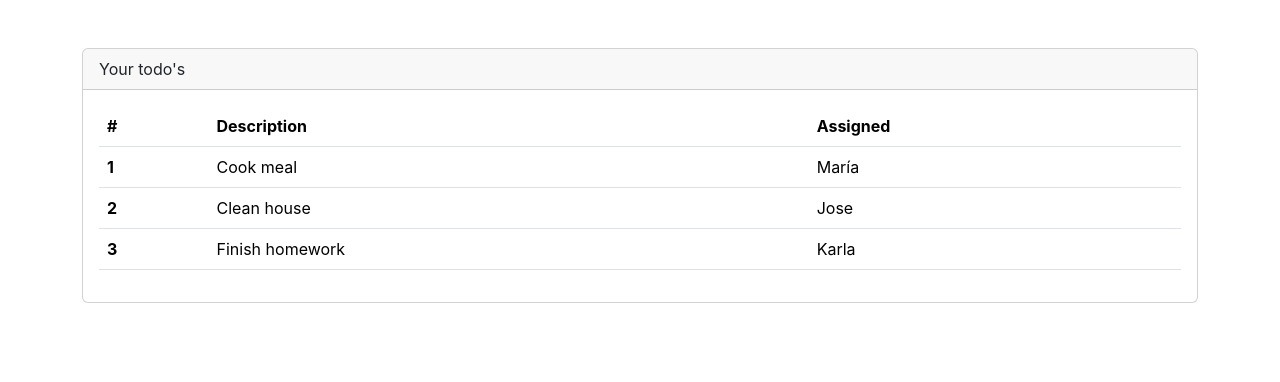
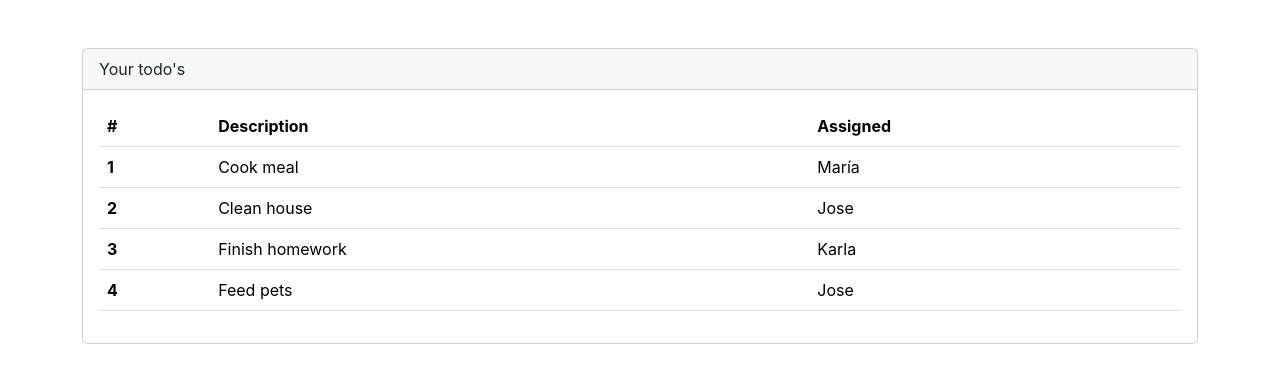
Before and after one commit to teresaga/react-todos, a React (Create React App) app: page / in a window 1280 px wide. Shown: the top 382 px of the page. Built offline with nearby package versions, Linux system fonts and the light colour scheme.

Commit message:
rendering react lists dynamically

```diff
--- a/src/App.js
+++ b/src/App.js
@@ -6,7 +6,8 @@ function App() {
   const todos = [
     {rowNumber: 1, rowDesc: 'Cook meal', rowAssigned: 'María'},
     {rowNumber: 2, rowDesc: 'Clean house', rowAssigned: 'Jose'},
-    {rowNumber: 3, rowDesc: 'Finish homework', rowAssigned: 'Karla'}
+    {rowNumber: 3, rowDesc: 'Finish homework', rowAssigned: 'Karla'},
+    {rowNumber: 4, rowDesc: 'Feed pets', rowAssigned: 'Jose'}
   ];
 
   return (
--- a/src/components/TodoTable.js
+++ b/src/components/TodoTable.js
@@ -11,21 +11,15 @@ function TodoTable(props) {
               </tr>
             </thead>
             <tbody>
-              <TodoRowItem
-                rowNumber = {props.todos[0].rowNumber}
-                rowDesc = {props.todos[0].rowDesc}
-                rowAssigned = {props.todos[0].rowAssigned}
-              />
-              <TodoRowItem
-                rowNumber = {props.todos[1].rowNumber}
-                rowDesc = {props.todos[1].rowDesc}
-                rowAssigned = {props.todos[1].rowAssigned}
-              />
-              <TodoRowItem
-                rowNumber = {props.todos[2].rowNumber}
-                rowDesc = {props.todos[2].rowDesc}
-                rowAssigned = {props.todos[2].rowAssigned}
-              />
+                {
+                    props.todos.map(todo => (
+                        <TodoRowItem
+                            rowNumber = {todo.rowNumber}
+                            rowDesc = {todo.rowDesc}
+                            rowAssigned = {todo.rowAssigned}
+                        />
+                    ))
+                }
             </tbody>
         </table>
     );
```
